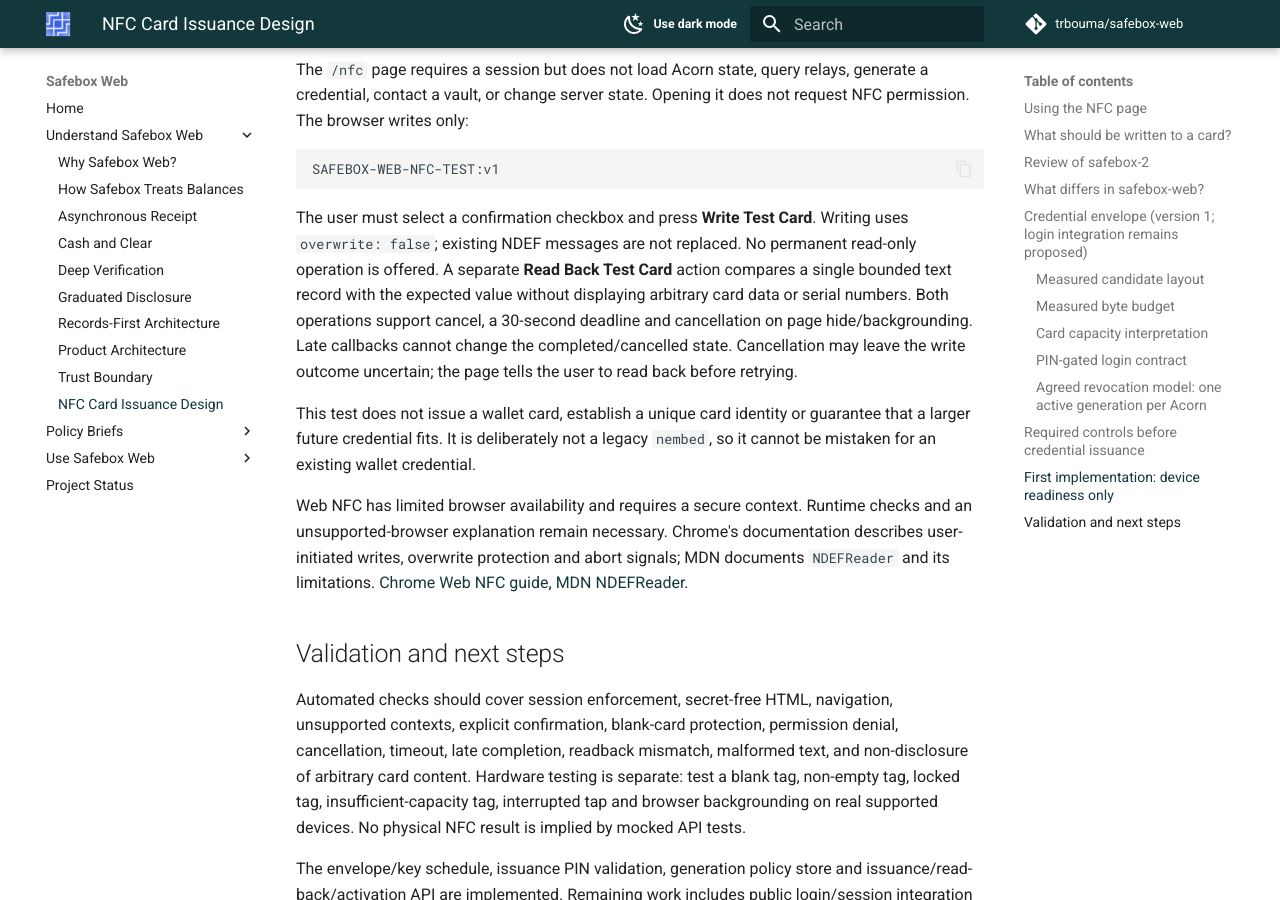
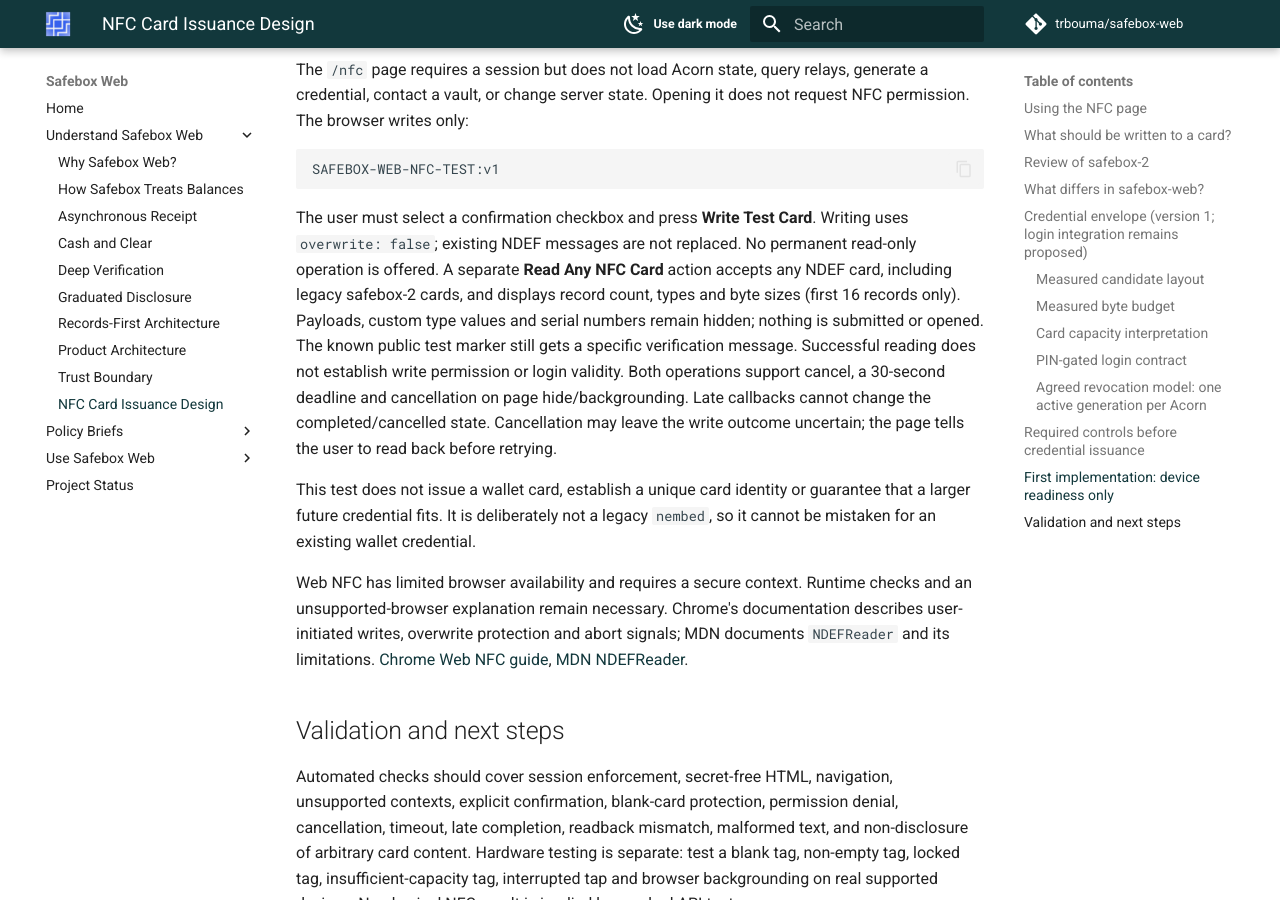
Before and after one commit to trbouma/safebox-web, an MkDocs documentation site: the page built from website/nfc-card-design.md, in a window 1280 px wide and 900 px high, scrolled down 11046 px. Built offline with MkDocs 1.6.1 and Material for MkDocs 9.7.7, drawn with Linux system fonts in a browser that asks for light colours; comment, search, counter and statistics services are not loaded.

Commit message:
fix read any ndef

```diff
--- a/website/nfc-card-design.md
+++ b/website/nfc-card-design.md
@@ -407,9 +407,12 @@ SAFEBOX-WEB-NFC-TEST:v1
 
 The user must select a confirmation checkbox and press **Write Test Card**.
 Writing uses `overwrite: false`; existing NDEF messages are not replaced. No
-permanent read-only operation is offered. A separate **Read Back Test Card**
-action compares a single bounded text record with the expected value without
-displaying arbitrary card data or serial numbers. Both operations support
+permanent read-only operation is offered. A separate **Read Any NFC Card**
+action accepts any NDEF card, including legacy safebox-2 cards, and displays
+record count, types and byte sizes (first 16 records only). Payloads, custom type
+values and serial numbers remain hidden; nothing is submitted or opened.
+The known public test marker still gets a specific verification message.
+Successful reading does not establish write permission or login validity. Both operations support
 cancel, a 30-second deadline and cancellation on page hide/backgrounding. Late
 callbacks cannot change the completed/cancelled state. Cancellation may leave
 the write outcome uncertain; the page tells the user to read back before retrying.
```
Also changed, not shown: app/static/nfc-card.js (+22 -10 lines), 2 other files.
